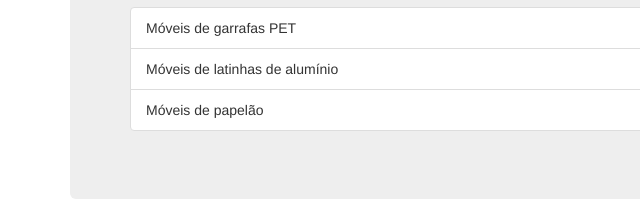
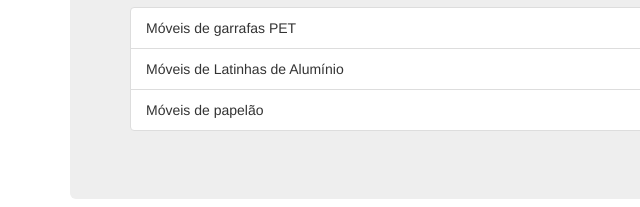
Before and after one commit to luizgomessilva/moveis-ecologicos, a plain HTML site: page index.html in a window 1280 px wide. Shown: the part 193-400 px from the top of the page, 0-640 px from the left. Drawn offline with nearby package versions, Linux system fonts and the light colour scheme.

Commit message:
Correção ortográfica teste

```diff
--- a/index.html
+++ b/index.html
@@ -18,7 +18,7 @@
 							Móveis de garrafas PET
 					</li>
 					<li class="list-group-item">
-							Móveis de latinhas de alumínio
+							Móveis de Latinhas de Alumínio
 					</li>
 					<li class="list-group-item">
 						Móveis de papelão
```
